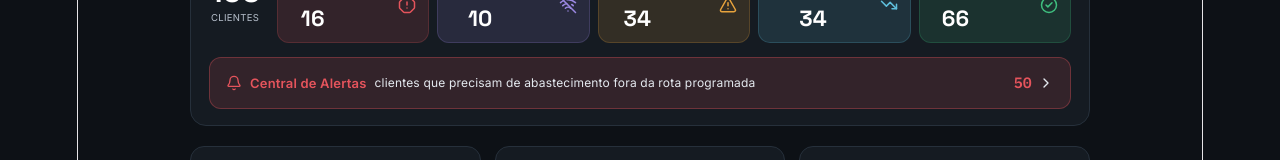
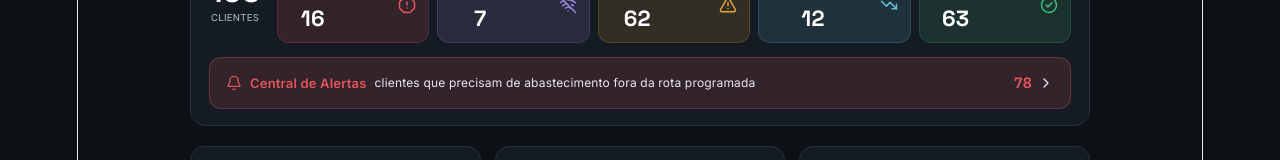
Before and after one commit to diogopl210721/telemetria-glp, a React (Vite) app: page / in a window 1280 px wide. Shown: the part 255-415 px from the top of the page. Built offline with nearby package versions, Linux system fonts and the light colour scheme.

Commit message:
Taxa de consumo agora deriva da frequencia contratada - trimestral se comporta como trimestral

```diff
--- a/src/App.jsx
+++ b/src/App.jsx
@@ -111,7 +111,17 @@ function generateClients() {
         const behavior = BEHAVIOR_PATTERN[i];
         const numB190 = NUMB190_PATTERN[i];
         const limiteAprendido = behavior === "mal_dimensionado" ? 50 : 30;
-        const baseRatePerTick = +(1.2 + rng() * 1.0).toFixed(2);
+        const frequencia = FREQUENCIAS[Math.floor(rng() * FREQUENCIAS.length)];
+        const diaSemana = DIAS_SEMANA[Math.floor(rng() * DIAS_SEMANA.length)];
+
+        // taxa de consumo derivada da frequência contratada — trimestral tem que se comportar como trimestral,
+        // semanal tem que se comportar como semanal. Só o "mal dimensionado" foge disso de propósito
+        // (é exatamente esse descompasso que justifica a revisão com o consultor).
+        const impliedDailyRate = (FULL_LEVEL - limiteAprendido) / FREQ_DIAS[frequencia];
+        let baseRatePerTick = (impliedDailyRate / TICKS_PER_DAY) * (0.9 + rng() * 0.2);
+        if (behavior === "mal_dimensionado") baseRatePerTick *= 2.2 + rng() * 0.8;
+        baseRatePerTick = +baseRatePerTick.toFixed(3);
+
         const seedEnd = behavior === "recem_abastecido" ? 22 + rng() * 6 : 38 + rng() * 28;
         const freezeLastN = behavior === "sensor_travado" ? 6 : 0;
         const offset = i % 5;
@@ -135,8 +145,6 @@ function generateClients() {
           antesPct: +(14 + rng() * 10).toFixed(1),
           depoisPct: +(74 + rng() * 6).toFixed(1),
         };
-        const frequencia = FREQUENCIAS[Math.floor(rng() * FREQUENCIAS.length)];
-        const diaSemana = DIAS_SEMANA[Math.floor(rng() * DIAS_SEMANA.length)];
 
         let history = behavior === "mal_dimensionado" ? genSeedSawtooth(cfg, rng) : genSeed(cfg, rng);
         if (behavior === "falha_sinal" && rng() < 0.55) {
```
